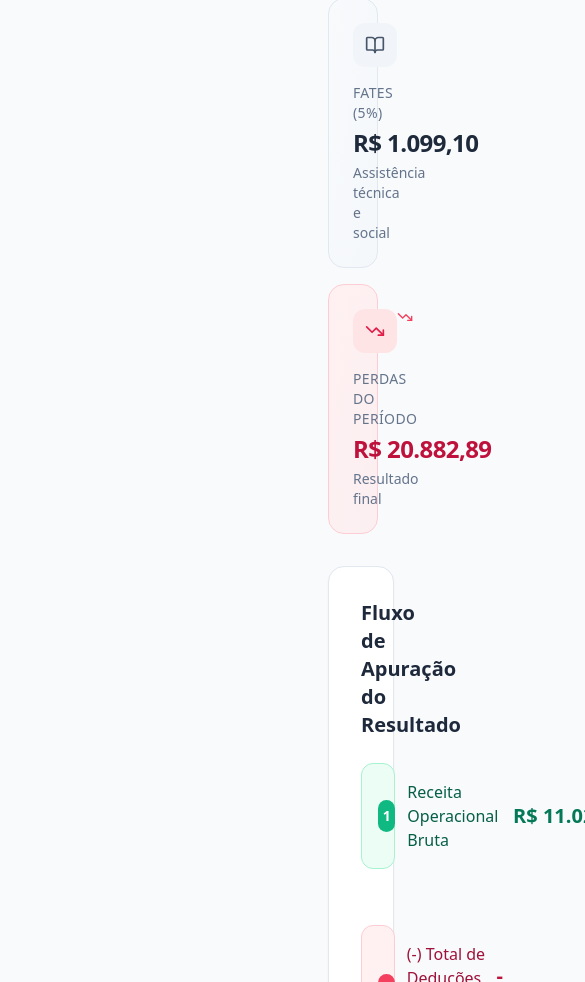
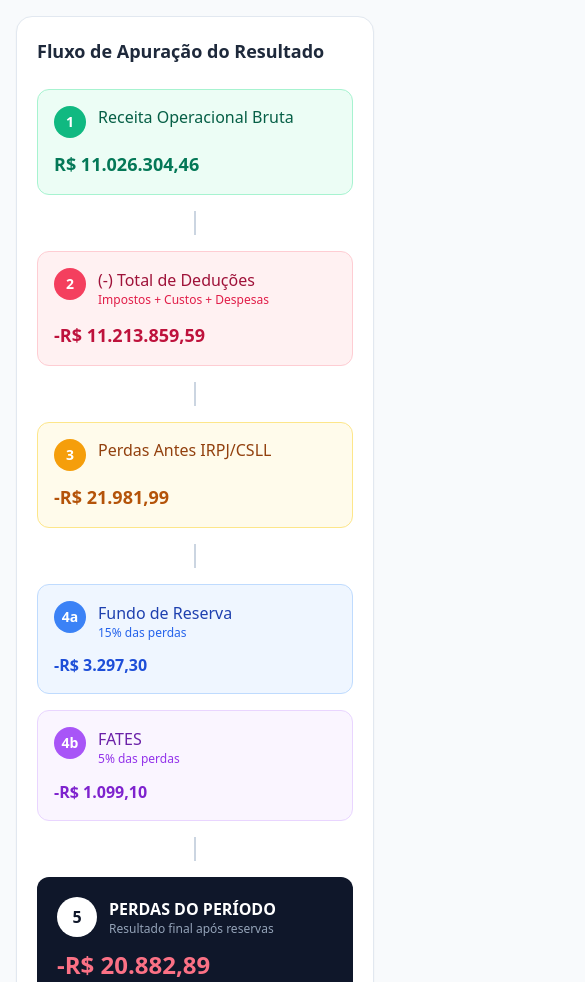
Before and after one commit to V1ctorGip/DashCooperenf, a React (Vite) app: page /resultado in a window 390 px wide. Shown: the part 1018-2000 px from the top of the page, 585 px wide, since content can reach past the window. Built offline with nearby package versions, Linux system fonts and the light colour scheme.

Commit message:
Adjust: Responsivity

```diff
--- a/src/App.tsx
+++ b/src/App.tsx
@@ -1,5 +1,4 @@
-// src/App.tsx
-import React, { useState } from "react";
+import React, { useMemo, useState } from "react";
 import { Routes, Route, Navigate, useLocation } from "react-router-dom";
 
 import Sidebar from "./components/dashboard/Sidebar";
@@ -21,20 +20,19 @@ export default function App() {
   // Sidebar: w-72 (288px) ou w-20 (80px)
   const sidebarWidth = collapsed ? 80 : 288;
 
-  // ✅ Respiro entre sidebar e conteúdo (evita "colado na parede")
-  const contentGap = collapsed ? 12 : 16;
+  // CSS var p/ usar no Tailwind (lg:ml-[var(--sidebar-w)])
+  const shellStyle = useMemo(
+    () => ({ ["--sidebar-w" as any]: `${sidebarWidth}px` }),
+    [sidebarWidth]
+  );
 
   return (
-    <div className="min-h-screen bg-slate-50">
+    <div className="min-h-screen bg-slate-50" style={shellStyle}>
       <Sidebar paginaAtual={pathname} collapsed={collapsed} setCollapsed={setCollapsed} />
 
-      {/* Área do conteúdo */}
-      <main
-        className="min-h-screen"
-        // ✅ margin-left = largura sidebar + gap
-        style={{ marginLeft: sidebarWidth + contentGap }}
-      >
-        <div className="p-6 lg:p-8">
+      {/* Área do conteúdo: no MOBILE não aplica margem; no DESKTOP aplica */}
+      <main className="min-h-screen lg:ml-[var(--sidebar-w)]">
+        <div className="px-4 py-5 sm:px-6 sm:py-6 lg:px-8 lg:py-8">
           <Routes>
             {/* Home */}
             <Route path="/" element={<Home />} />
--- a/src/pages/Custos.tsx
+++ b/src/pages/Custos.tsx
@@ -17,14 +17,14 @@ export default function Custos() {
 
   const icones: Record<string, any> = {
     "Repasse aos cooperados": HandCoins,
-    "Alimentação": Utensils,
+    Alimentação: Utensils,
     "Seguro de vida": Shield,
     "Uniformes e EPIs": Shirt,
     "Serviços PJ (treinamentos, assessorias etc.)": Briefcase,
   };
 
   return (
-    <div className="space-y-8">
+    <div className="space-y-6 sm:space-y-8">
       <PageHeader
         titulo="Custos – Atos Cooperados"
         subtitulo="Detalhamento dos custos relacionados às operações cooperativas e benefícios aos profissionais"
@@ -34,7 +34,7 @@ export default function Custos() {
         ]}
       />
 
-      <div className="grid grid-cols-1 md:grid-cols-2 lg:grid-cols-4 gap-4">
+      <div className="grid grid-cols-1 sm:grid-cols-2 lg:grid-cols-4 gap-4">
         <KPICard
           titulo="Total Custos Cooperados"
           valor={formatarMoeda(custos.total)}
@@ -66,23 +66,25 @@ export default function Custos() {
         />
       </div>
 
-      <div className="bg-gradient-to-br from-emerald-500 to-emerald-600 rounded-2xl p-8 text-white shadow-lg shadow-emerald-500/20">
+      <div className="bg-gradient-to-br from-emerald-500 to-emerald-600 rounded-2xl p-5 sm:p-6 lg:p-8 text-white shadow-lg shadow-emerald-500/20">
         <div className="flex flex-col lg:flex-row lg:items-center lg:justify-between gap-6">
-          <div>
+          <div className="min-w-0">
             <div className="flex items-center gap-3 mb-2">
               <div className="p-3 bg-white/20 rounded-xl">
                 <HandCoins className="w-6 h-6" />
               </div>
-              <h3 className="text-xl font-bold">Repasse aos Cooperados</h3>
+              <h3 className="text-lg sm:text-xl font-bold">Repasse aos Cooperados</h3>
             </div>
-            <p className="text-emerald-100 max-w-xl">
-              Valor total distribuído diretamente aos profissionais enfermeiros cooperados
-              pelos serviços prestados através da cooperativa.
+            <p className="text-emerald-100 max-w-xl text-sm sm:text-base">
+              Valor total distribuído diretamente aos profissionais enfermeiros cooperados pelos serviços prestados através da cooperativa.
             </p>
           </div>
-          <div className="text-right">
-            <p className="text-4xl lg:text-5xl font-bold">{formatarMoeda(repasse.valor)}</p>
-            <p className="text-emerald-200 mt-2">
+
+          <div className="min-w-0 text-left lg:text-right">
+            <p className="text-3xl sm:text-4xl lg:text-5xl font-bold break-words">
+              {formatarMoeda(repasse.valor)}
+            </p>
+            <p className="text-emerald-200 mt-2 text-sm sm:text-base">
               {((repasse.valor / totalReceita) * 100).toFixed(1)}% da receita bruta
             </p>
           </div>
@@ -98,32 +100,36 @@ export default function Custos() {
           destaquePrimeiro={true}
         />
 
-        <div className="bg-white rounded-2xl border border-slate-200 p-6 shadow-sm">
-          <h3 className="text-lg font-bold text-slate-800 mb-6">Outros Custos Cooperados</h3>
+        <div className="bg-white rounded-2xl border border-slate-200 p-5 sm:p-6 shadow-sm">
+          <h3 className="text-base sm:text-lg font-bold text-slate-800 mb-6">Outros Custos Cooperados</h3>
 
           <div className="space-y-4">
             {outrosCustos.map((item, index) => {
               const Icone = icones[item.nome] || Briefcase;
-              const percentual = (item.valor / totalOutros) * 100;
+              const percentual = totalOutros > 0 ? (item.valor / totalOutros) * 100 : 0;
 
               return (
                 <div key={index} className="p-4 bg-slate-50 rounded-xl">
-                  <div className="flex items-center justify-between mb-3">
-                    <div className="flex items-center gap-3">
+                  <div className="flex items-start sm:items-center justify-between gap-3 mb-3">
+                    <div className="flex items-center gap-3 min-w-0">
                       <div className="p-2 bg-white rounded-lg shadow-sm">
                         <Icone className="w-4 h-4 text-slate-600" />
                       </div>
-                      <span className="font-medium text-slate-800">{item.nome}</span>
+                      <span className="font-medium text-slate-800 truncate">{item.nome}</span>
                     </div>
-                    <span className="font-bold text-slate-900">{formatarMoeda(item.valor)}</span>
+                    <span className="font-bold text-slate-900 tabular-nums whitespace-nowrap">
+                      {formatarMoeda(item.valor)}
+                    </span>
                   </div>
+
                   <div className="h-2 bg-slate-200 rounded-full overflow-hidden">
                     <div
                       className="h-full bg-gradient-to-r from-blue-400 to-blue-500 rounded-full"
-                      style={{ width: `${percentual}%` }}
+                      style={{ width: `${Math.min(100, Math.max(0, percentual))}%` }}
                     />
                   </div>
-                  <div className="mt-2 flex justify-between text-xs text-slate-500">
+
+                  <div className="mt-2 flex flex-col sm:flex-row sm:justify-between gap-1 text-xs text-slate-500">
                     <span>{percentual.toFixed(1)}% dos outros custos</span>
                     <span>{((item.valor / custos.total) * 100).toFixed(2)}% do total</span>
                   </div>
@@ -149,13 +155,11 @@ export default function Custos() {
         destaquePrimeiro={true}
       />
 
-      <div className="bg-emerald-50 border border-emerald-200 rounded-2xl p-6">
+      <div className="bg-emerald-50 border border-emerald-200 rounded-2xl p-5 sm:p-6">
         <h4 className="font-semibold text-emerald-800 mb-2">📊 Análise de Distribuição</h4>
-        <p className="text-emerald-700">
-          A cooperativa destina <strong>{((repasse.valor / custos.total) * 100).toFixed(1)}%</strong> dos custos cooperados
-          diretamente aos profissionais, demonstrando forte compromisso com a valorização dos cooperados.
-          Os benefícios complementares (alimentação, seguro, EPIs e capacitação) representam
-          <strong> {((totalOutros / custos.total) * 100).toFixed(1)}%</strong> dos custos.
+        <p className="text-emerald-700 text-sm sm:text-base">
+          A cooperativa destina <strong>{((repasse.valor / custos.total) * 100).toFixed(1)}%</strong> dos custos cooperados diretamente aos profissionais.
+          Os benefícios complementares representam <strong> {((totalOutros / custos.total) * 100).toFixed(1)}%</strong> dos custos.
         </p>
       </div>
     </div>
--- a/src/pages/Resultado.tsx
+++ b/src/pages/Resultado.tsx
@@ -9,11 +9,15 @@ export default function Resultado() {
   const resultado = dados.resultadoReservas;
   const totalReceita = dados.receitaOperacionalBruta;
 
-  const totalDeducoes = dados.impostosIncidencias.total + dados.custosAtosCooperados.total + dados.despesasAdministrativas.total;
+  const totalDeducoes =
+    dados.impostosIncidencias.total +
+    dados.custosAtosCooperados.total +
+    dados.despesasAdministrativas.total;
+
   const totalReservas = resultado.fundoReserva.valor + resultado.fates.valor;
 
   return (
-    <div className="space-y-8">
+    <div className="space-y-6 sm:space-y-8">
       <PageHeader
         titulo="Resultado e Reservas"
         subtitulo="Demonstrativo do resultado do exercício e destinação para reservas obrigatórias"
@@ -22,7 +26,7 @@ export default function Resultado() {
         alertaTexto="Verificar período"
       />
 
-      <div className="grid grid-cols-1 md:grid-cols-2 lg:grid-cols-4 gap-4">
+      <div className="grid grid-cols-1 sm:grid-cols-2 lg:grid-cols-4 gap-4">
         <KPICard
           titulo="Perdas Antes IRPJ/CSLL"
           valor={formatarMoeda(resultado.perdasAntesIRPJ)}
@@ -54,80 +58,121 @@ export default function Resultado() {
         />
       </div>
 
-      <div className="bg-white rounded-2xl border border-slate-200 p-8 shadow-sm">
-        <h3 className="text-xl font-bold text-slate-800 mb-6">Fluxo de Apuração do Resultado</h3>
+      <div className="bg-white rounded-2xl border border-slate-200 p-5 sm:p-6 lg:p-8 shadow-sm">
+        <h3 className="text-lg sm:text-xl font-bold text-slate-800 mb-6">
+          Fluxo de Apuração do Resultado
+        </h3>
 
         <div className="space-y-4">
-          <div className="flex items-center justify-between p-4 bg-emerald-50 rounded-xl border border-emerald-200">
-            <div className="flex items-center gap-3">
-              <div className="w-8 h-8 bg-emerald-500 rounded-full flex items-center justify-center text-white font-bold text-sm">
+          {/* 1 */}
+          <div className="flex flex-col sm:flex-row sm:items-center sm:justify-between gap-3 sm:gap-4 p-4 bg-emerald-50 rounded-xl border border-emerald-200">
+            <div className="flex items-start sm:items-center gap-3 min-w-0">
+              <div className="w-8 h-8 bg-emerald-500 rounded-full flex items-center justify-center text-white font-bold text-sm flex-shrink-0">
                 1
               </div>
-              <span className="font-medium text-emerald-800">Receita Operacional Bruta</span>
+              <span className="font-medium text-emerald-800 leading-snug break-words">
+                Receita Operacional Bruta
+              </span>
             </div>
-            <span className="text-xl font-bold text-emerald-700">{formatarMoeda(totalReceita)}</span>
+
+            <span className="text-lg sm:text-xl font-bold text-emerald-700 tabular-nums break-words sm:whitespace-nowrap sm:text-right">
+              {formatarMoeda(totalReceita)}
+            </span>
           </div>
 
           <div className="flex justify-center">
             <div className="w-0.5 h-6 bg-slate-300" />
           </div>
 
-          <div className="flex items-center justify-between p-4 bg-rose-50 rounded-xl border border-rose-200">
-            <div className="flex items-center gap-3">
-              <div className="w-8 h-8 bg-rose-500 rounded-full flex items-center justify-center text-white font-bold text-sm">
+          {/* 2 */}
+          <div className="flex flex-col sm:flex-row sm:items-center sm:justify-between gap-3 sm:gap-4 p-4 bg-rose-50 rounded-xl border border-rose-200">
+            <div className="flex items-start sm:items-center gap-3 min-w-0">
+              <div className="w-8 h-8 bg-rose-500 rounded-full flex items-center justify-center text-white font-bold text-sm flex-shrink-0">
                 2
               </div>
-              <div>
-                <span className="font-medium text-rose-800">(-) Total de Deduções</span>
-                <p className="text-xs text-rose-600">Impostos + Custos + Despesas</p>
+
+              <div className="min-w-0">
+                <span className="font-medium text-rose-800 leading-snug break-words">
+                  (-) Total de Deduções
+                </span>
+                {/* NÃO truncar no mobile: isso é informação */}
+                <p className="text-xs text-rose-600 leading-snug break-words">
+                  Impostos + Custos + Despesas
+                </p>
               </div>
             </div>
-            <span className="text-xl font-bold text-rose-700">-{formatarMoeda(totalDeducoes)}</span>
+
+            <span className="text-lg sm:text-xl font-bold text-rose-700 tabular-nums break-words sm:whitespace-nowrap sm:text-right">
+              -{formatarMoeda(totalDeducoes)}
+            </span>
           </div>
 
           <div className="flex justify-center">
             <div className="w-0.5 h-6 bg-slate-300" />
           </div>
 
-          <div className="flex items-center justify-between p-4 bg-amber-50 rounded-xl border border-amber-200">
-            <div className="flex items-center gap-3">
-              <div className="w-8 h-8 bg-amber-500 rounded-full flex items-center justify-center text-white font-bold text-sm">
+          {/* 3 */}
+          <div className="flex flex-col sm:flex-row sm:items-center sm:justify-between gap-3 sm:gap-4 p-4 bg-amber-50 rounded-xl border border-amber-200">
+            <div className="flex items-start sm:items-center gap-3 min-w-0">
+              <div className="w-8 h-8 bg-amber-500 rounded-full flex items-center justify-center text-white font-bold text-sm flex-shrink-0">
                 3
               </div>
-              <span className="font-medium text-amber-800">Perdas Antes IRPJ/CSLL</span>
+              <span className="font-medium text-amber-800 leading-snug break-words">
+                Perdas Antes IRPJ/CSLL
+              </span>
             </div>
-            <span className="text-xl font-bold text-amber-700">-{formatarMoeda(resultado.perdasAntesIRPJ)}</span>
+
+            <span className="text-lg sm:text-xl font-bold text-amber-700 tabular-nums break-words sm:whitespace-nowrap sm:text-right">
+              -{formatarMoeda(resultado.perdasAntesIRPJ)}
+            </span>
           </div>
 
           <div className="flex justify-center">
             <div className="w-0.5 h-6 bg-slate-300" />
           </div>
 
+          {/* 4a / 4b */}
           <div className="grid grid-cols-1 md:grid-cols-2 gap-4">
-            <div className="flex items-center justify-between p-4 bg-blue-50 rounded-xl border border-blue-200">
-              <div className="flex items-center gap-3">
-                <div className="w-8 h-8 bg-blue-500 rounded-full flex items-center justify-center text-white font-bold text-sm">
+            {/* 4a */}
+            <div className="flex flex-col sm:flex-row sm:items-center sm:justify-between gap-3 sm:gap-4 p-4 bg-blue-50 rounded-xl border border-blue-200">
+              <div className="flex items-start sm:items-center gap-3 min-w-0">
+                <div className="w-8 h-8 bg-blue-500 rounded-full flex items-center justify-center text-white font-bold text-sm flex-shrink-0">
                   4a
                 </div>
-                <div>
-                  <span className="font-medium text-blue-800">Fundo de Reserva</span>
-                  <p className="text-xs text-blue-600">{resultado.fundoReserva.percentual}% das perdas</p>
+                <div className="min-w-0">
+                  <span className="font-medium text-blue-800 leading-snug break-words">
+                    Fundo de Reserva
+                  </span>
+                  <p className="text-xs text-blue-600 leading-snug break-words">
+                    {resultado.fundoReserva.percentual}% das perdas
+                  </p>
                 </div>
               </div>
-              <span className="font-bold text-blue-700">-{formatarMoeda(resultado.fundoReserva.valor)}</span>
+
+              <span className="font-bold text-blue-700 tabular-nums break-words sm:whitespace-nowrap sm:text-right">
+                -{formatarMoeda(resultado.fundoReserva.valor)}
+              </span>
             </div>
 
-            <div className="flex items-center justify-between p-4 bg-purple-50 rounded-xl border border-purple-200">
-              <div className="flex items-center gap-3">
-                <div className="w-8 h-8 bg-purple-500 rounded-full flex items-center justify-center text-white font-bold text-sm">
+            {/* 4b */}
+            <div className="flex flex-col sm:flex-row sm:items-center sm:justify-between gap-3 sm:gap-4 p-4 bg-purple-50 rounded-xl border border-purple-200">
+              <div className="flex items-start sm:items-center gap-3 min-w-0">
+                <div className="w-8 h-8 bg-purple-500 rounded-full flex items-center justify-center text-white font-bold text-sm flex-shrink-0">
                   4b
                 </div>
-                <div>
-                  <span className="font-medium text-purple-800">FATES</span>
-                  <p className="text-xs text-purple-600">{resultado.fates.percentual}% das perdas</p>
+                <div className="min-w-0">
+                  <span className="font-medium text-purple-800 leading-snug break-words">
+                    FATES
+                  </span>
+                  <p className="text-xs text-purple-600 leading-snug break-words">
+                    {resultado.fates.percentual}% das perdas
+                  </p>
                 </div>
               </div>
-              <span className="font-bold text-purple-700">-{formatarMoeda(resultado.fates.valor)}</span>
+
+              <span className="font-bold text-purple-700 tabular-nums break-words sm:whitespace-nowrap sm:text-right">
+                -{formatarMoeda(resultado.fates.valor)}
+              </span>
             </div>
           </div>
 
@@ -135,62 +180,84 @@ export default function Resultado() {
             <div className="w-0.5 h-6 bg-slate-300" />
           </div>
 
-          <div className="flex items-center justify-between p-6 bg-slate-900 rounded-xl text-white">
-            <div className="flex items-center gap-3">
-              <div className="w-10 h-10 bg-white rounded-full flex items-center justify-center text-slate-900 font-bold">
+          {/* 5 - Aqui é onde quebrava (mobile vira 2 linhas) */}
+          <div className="flex flex-col sm:flex-row sm:items-center sm:justify-between gap-3 sm:gap-4 p-5 sm:p-6 bg-slate-900 rounded-xl text-white">
+            <div className="flex items-start sm:items-center gap-3 min-w-0">
+              <div className="w-10 h-10 bg-white rounded-full flex items-center justify-center text-slate-900 font-bold flex-shrink-0">
                 5
               </div>
-              <div>
-                <span className="font-bold text-lg">PERDAS DO PERÍODO</span>
-                <p className="text-xs text-slate-400">Resultado final após reservas</p>
+
+              <div className="min-w-0">
+                {/* NÃO truncar: estava suprimindo info */}
+                <span className="font-bold text-base sm:text-lg leading-snug break-words">
+                  PERDAS DO PERÍODO
+                </span>
+                <p className="text-xs text-slate-400 leading-snug break-words">
+                  Resultado final após reservas
+                </p>
               </div>
             </div>
-            <span className="text-3xl font-bold text-rose-400">-{formatarMoeda(resultado.perdasPeriodo)}</span>
+
+            {/* No mobile pode quebrar linha; no desktop mantém numa linha */}
+            <span className="text-2xl sm:text-3xl font-bold text-rose-400 tabular-nums break-words sm:whitespace-nowrap sm:text-right">
+              -{formatarMoeda(resultado.perdasPeriodo)}
+            </span>
           </div>
         </div>
       </div>
 
       <div className="grid grid-cols-1 lg:grid-cols-2 gap-6">
-        <div className="bg-gradient-to-br from-blue-500 to-blue-600 rounded-2xl p-6 text-white shadow-lg shadow-blue-500/20">
+        <div className="bg-gradient-to-br from-blue-500 to-blue-600 rounded-2xl p-5 sm:p-6 text-white shadow-lg shadow-blue-500/20">
           <div className="flex items-center gap-3 mb-4">
             <div className="p-3 bg-white/20 rounded-xl">
               <Shield className="w-6 h-6" />
             </div>
-            <div>
-              <h4 className="font-bold text-lg">Fundo de Reserva</h4>
-              <p className="text-blue-200 text-sm">{resultado.fundoReserva.percentual}% das perdas</p>
+            <div className="min-w-0">
+              <h4 className="font-bold text-lg break-words">Fundo de Reserva</h4>
+              <p className="text-blue-200 text-sm break-words">
+                {resultado.fundoReserva.percentual}% das perdas
+              </p>
             </div>
           </div>
-          <p className="text-3xl font-bold mb-4">{formatarMoeda(resultado.fundoReserva.valor)}</p>
-          <p className="text-blue-100 text-sm">
+
+          <p className="text-2xl sm:text-3xl font-bold mb-4 break-words">
+            {formatarMoeda(resultado.fundoReserva.valor)}
+          </p>
+
+          <p className="text-blue-100 text-sm break-words">
             Reserva legal obrigatória destinada a cobrir possíveis perdas futuras e ao desenvolvimento das atividades da cooperativa.
           </p>
         </div>
 
-        <div className="bg-gradient-to-br from-purple-500 to-purple-600 rounded-2xl p-6 text-white shadow-lg shadow-purple-500/20">
+        <div className="bg-gradient-to-br from-purple-500 to-purple-600 rounded-2xl p-5 sm:p-6 text-white shadow-lg shadow-purple-500/20">
           <div className="flex items-center gap-3 mb-4">
             <div className="p-3 bg-white/20 rounded-xl">
               <BookOpen className="w-6 h-6" />
             </div>
-            <div>
-              <h4 className="font-bold text-lg">FATES</h4>
-              <p className="text-purple-200 text-sm">{resultado.fates.percentual}% das perdas</p>
+            <div className="min-w-0">
+              <h4 className="font-bold text-lg break-words">FATES</h4>
+              <p className="text-purple-200 text-sm break-words">
+                {resultado.fates.percentual}% das perdas
+              </p>
             </div>
           </div>
-          <p className="text-3xl font-bold mb-4">{formatarMoeda(resultado.fates.valor)}</p>
-          <p className="text-purple-100 text-sm">
+
+          <p className="text-2xl sm:text-3xl font-bold mb-4 break-words">
+            {formatarMoeda(resultado.fates.valor)}
+          </p>
+
+          <p className="text-purple-100 text-sm break-words">
             Fundo de Assistência Técnica, Educacional e Social, destinado a programas de capacitação e assistência aos cooperados.
           </p>
         </div>
       </div>
 
-      <div className="bg-amber-50 border border-amber-200 rounded-2xl p-6">
+      <div className="bg-amber-50 border border-amber-200 rounded-2xl p-5 sm:p-6">
         <h4 className="font-semibold text-amber-800 mb-2">📊 Análise do Resultado</h4>
-        <p className="text-amber-700">
-          O exercício de 2025 encerrou com perdas de <strong>{formatarMoeda(resultado.perdasPeriodo)}</strong>. Apesar do resultado negativo,
-          a cooperativa manteve suas obrigações com as reservas legais (Fundo de Reserva e FATES), totalizando{" "}
-          <strong>{formatarMoeda(totalReservas)}</strong>. O resultado representa apenas{" "}
-          <strong>{((resultado.perdasPeriodo / totalReceita) * 100).toFixed(3)}%</strong> da receita bruta.
+        {/* Mantém todas as infos do rodapé, sem truncar */}
+        <p className="text-amber-700 text-sm sm:text-base break-words">
+          O exercício de 2025 encerrou com perdas de <strong>{formatarMoeda(resultado.perdasPeriodo)}</strong>. Reservas totais:{" "}
+          <strong>{formatarMoeda(totalReservas)}</strong>. Receita bruta: <strong>{formatarMoeda(totalReceita)}</strong>.
         </p>
       </div>
     </div>
```
Also changed, not shown: src/pages/Despesas.tsx (+16 -17 lines), src/pages/Detalhamento.tsx (+27 -63 lines), src/pages/Glossario.tsx (+11 -12 lines), src/pages/Home.tsx (+15 -15 lines), src/pages/Impostos.tsx (+17 -39 lines).
